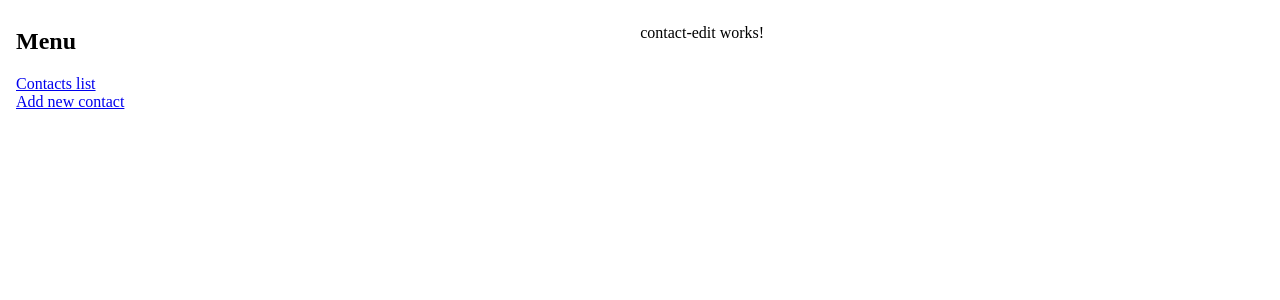
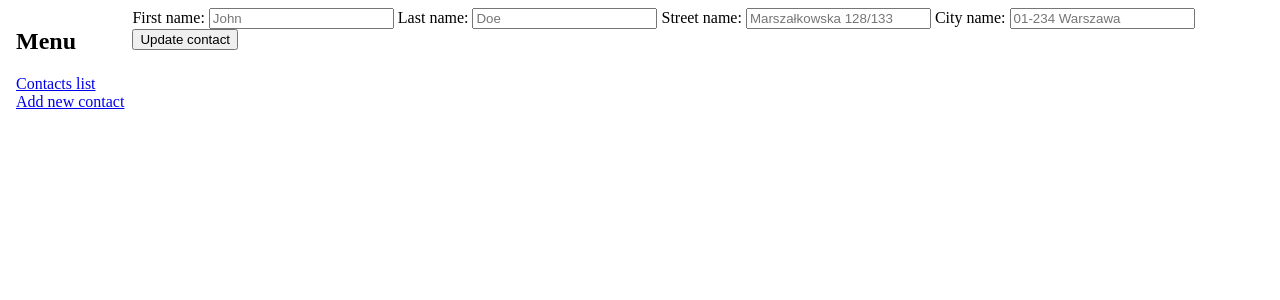
Before and after one commit to whiteeagle44/angular-address-book, an Angular app: page /contacts/1/edit in a window 1280 px wide. Shown: the top 300 px of the page. Built offline with nearby package versions, Linux system fonts and the light colour scheme.

Commit message:
Initial version of contact-edit component

```diff
--- a/src/app/contacts/contact.service.ts
+++ b/src/app/contacts/contact.service.ts
@@ -24,8 +24,20 @@ export class ContactService {
   }
 
   public getContactById(id: number): Observable<Contact | undefined> {
-    console.log(`Searching for contact ${id}`)
     return this.contacts$.pipe(
       map((contacts: Contact[]) => contacts.find(contact => contact.id === id)))
   }
+
+  // TODO fix bug which overrides non-supplied values with empty fields
+  public updateContactById(id: number, updatedData: Partial<Contact>): Observable<void> {
+    return this.contacts$.pipe(
+      map((contacts: Contact[]) => {
+        const idx = contacts.findIndex(c => c.id === id);
+        if (idx !== -1) {
+          const contact = contacts[idx];
+          contacts[idx] = {...contact, ...updatedData};
+        }
+      })
+    )
+  }
 }
--- a/src/app/layout/contact-edit/contact-edit.component.html
+++ b/src/app/layout/contact-edit/contact-edit.component.html
@@ -1 +1,19 @@
-<p>contact-edit works!</p>
+<form (ngSubmit)="submit($event)" *ngIf="contact$ | async as contact" [formGroup]="contactForm">
+  <label>
+    First name:
+    <input formControlName="firstName" placeholder="{{ contact.firstName }}" type="text">
+  </label>
+  <label>
+    Last name:
+    <input formControlName="lastName" placeholder="{{ contact.lastName }}" type="text">
+  </label>
+  <label>
+    Street name:
+    <input formControlName="street" placeholder="{{ contact.street }}" type="text">
+  </label>
+  <label>
+    City name:
+    <input formControlName="city" placeholder="{{ contact.city }}" type="text">
+  </label>
+  <button type="submit">Update contact</button>
+</form>
--- a/src/app/layout/contact-edit/contact-edit.component.ts
+++ b/src/app/layout/contact-edit/contact-edit.component.ts
@@ -2,6 +2,7 @@ import {Component, OnDestroy, OnInit} from '@angular/core';
 import {ActivatedRoute} from "@angular/router";
 import {Contact, ContactService} from "../../contacts/contact.service";
 import {Observable, Subscription} from "rxjs";
+import {FormBuilder, Validators} from "@angular/forms";
 
 @Component({
   selector: 'app-contact-edit',
@@ -9,23 +10,39 @@ import {Observable, Subscription} from "rxjs";
   styleUrls: ['./contact-edit.component.css']
 })
 export class ContactEditComponent implements OnInit, OnDestroy {
-  sub?: Subscription;
+  subs: Subscription[] = [];
+  id$?: number;
   contact$?: Observable<Contact | undefined>;
+  contactForm = this.formBuilder.group({
+    firstName: ['', Validators.required],
+    lastName: ['', Validators.required],
+    street: ['', Validators.required],
+    city: ['', Validators.required]
+  });
 
   constructor(
     private route: ActivatedRoute,
-    private contactService: ContactService
+    private contactService: ContactService,
+    private formBuilder: FormBuilder
   ) {
   }
 
+  submit(e: Event) {
+    e.preventDefault();
+    if (!this.id$) return;
+    const sub = this.contactService.updateContactById(this.id$, this.contactForm.value as Partial<Contact>).subscribe();
+    this.subs.push(sub);
+  }
+
   ngOnInit(): void {
-    this.sub = this.route.params.subscribe((params) => {
-      const id = +params['contactId']
-      this.contact$ = this.contactService.getContactById(id)
+    const sub = this.route.params.subscribe((params) => {
+      this.id$ = +params['contactId']
+      this.contact$ = this.contactService.getContactById(this.id$)
     })
+    this.subs.push(sub);
   }
 
   ngOnDestroy(): void {
-    this.sub?.unsubscribe()
+    this.subs.forEach(s => s.unsubscribe());
   }
 }
```
Also changed, not shown: src/app/layout/layout.module.ts (+12 -10 lines).
